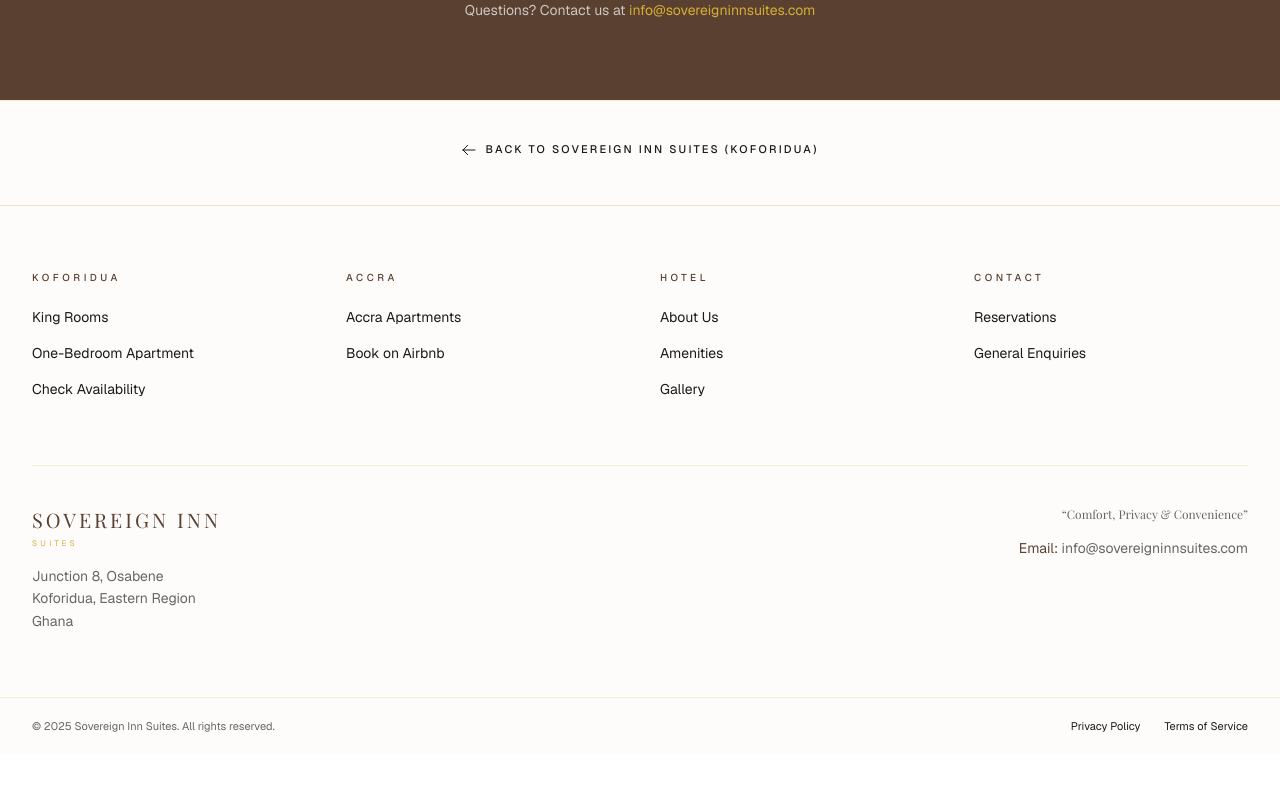
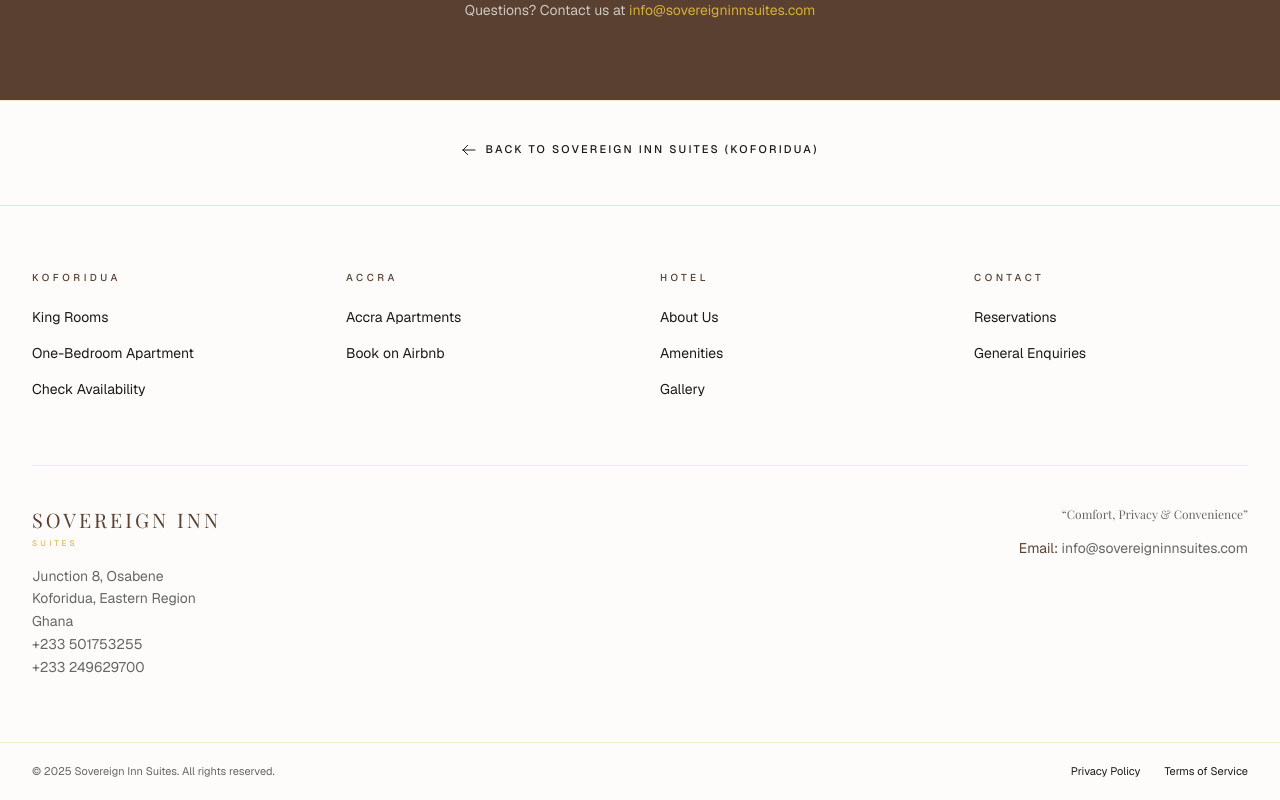
Before and after one commit to georgeey123/sovereigninnsuites, a Next.js app: page /airbnb in a window 1280 px wide. Shown: the part 3747-4547 px from the top of the page. Before the commit the page ends 4501 px from the top, so only its background shows below. Built offline with nearby package versions, Linux system fonts and the light colour scheme.

Commit message:
feat: add koforidua contact numbers

```diff
--- a/components/Footer.tsx
+++ b/components/Footer.tsx
@@ -67,11 +67,13 @@
             <span className="block uppercase text-[8px] tracking-[0.4em] text-gold mt-0.5">
               Suites
             </span>
-            <p className="text-[#666666] text-sm mt-4 leading-relaxed">
-              Junction 8, Osabene<br />
-              Koforidua, Eastern Region<br />
-              Ghana
-            </p>
+             <p className="text-[#666666] text-sm mt-4 leading-relaxed">
+               Junction 8, Osabene<br />
+               Koforidua, Eastern Region<br />
+               Ghana<br />
+               +233 501753255<br />
+               +233 249629700
+             </p>
           </div>
           <div className="md:text-right">
             <p className="text-xs text-[#666666] italic font-playfair mb-4">
```
